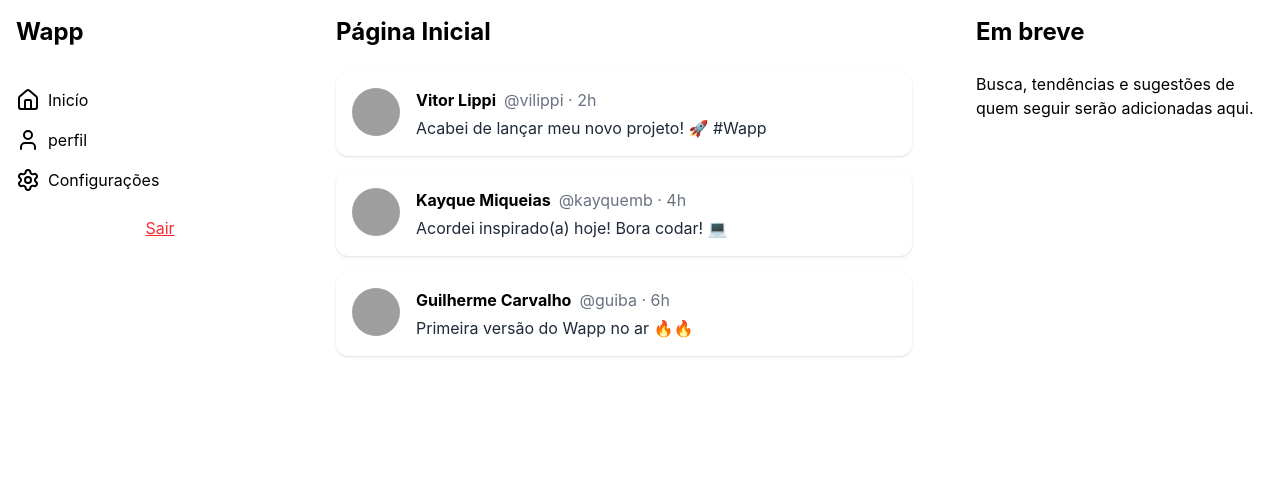
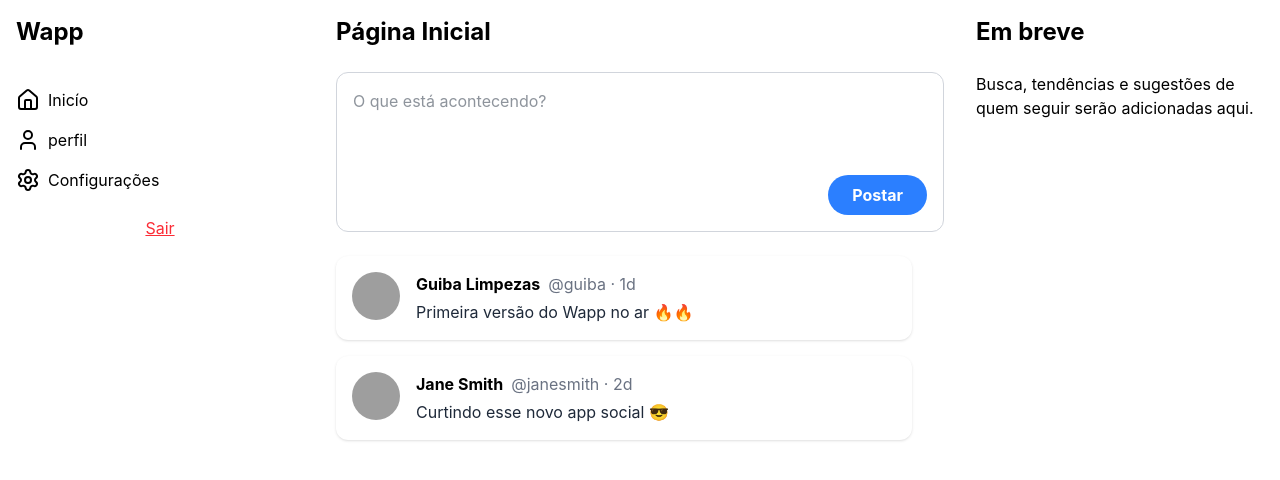
Before and after one commit to vilippi/clone-twitter, a React (Vite) app in the folder wapp/: page / in a window 1280 px wide. Shown: the top 480 px of the page. Built offline with nearby package versions, Linux system fonts and the light colour scheme; grey boxes are pictures that could not be loaded.

Commit message:
(NovoTweet): Componente para criar novos tweets adicionado

```diff
--- /dev/null
+++ b/wapp/src/components/home/NovoTweet.jsx
@@ -0,0 +1,47 @@
+import { useState } from 'react'
+import { useAuth } from '../../context/AuthContext'
+
+const NovoTweet = ({ onPost }) => {
+    const [conteudo, setConteudo] = useState('')
+    const { user } = useAuth()
+
+    const handlePost = () => {
+        if (conteudo.trim() === '') return
+
+        const novoTweet = {
+            username: user.username,
+            name: user.name,
+            avatar: user.avatar,
+            content: conteudo,
+            timestamp: 'agora',
+        }
+
+        onPost(novoTweet)
+        setConteudo('')
+    }
+
+    return (
+        <div className="bg-white border border-gray-300 rounded-xl p-4 mb-6">
+
+            <textarea
+                className="w-full resize-none border-none focus:ring-0 outline-none text-gray-800"
+                rows={3}
+                placeholder="O que está acontecendo?"
+                value={conteudo}
+                onChange={(e) => setConteudo(e.target.value)}
+            />
+
+            <div className="flex justify-end mt-2">
+                <button
+                    onClick={handlePost}
+                    className="bg-blue-500 text-white font-bold py-2 px-6 rounded-full hover:bg-blue-600 transition"
+                >
+                    Postar
+                </button>
+            </div>
+
+        </div>
+    )
+}
+
+export default NovoTweet
--- a/wapp/src/pages/Home.jsx
+++ b/wapp/src/pages/Home.jsx
@@ -1,35 +1,36 @@
+import { useState } from 'react'
 import Tweet from '../components/common/Tweet'
+import NovoTweet from '../components/home/NovoTweet'
 import MainLayout from '../layout/MainLayout'
 
-// Tweets mockados
-const tweets = [
-    {
-        username: 'vilippi',
-        name: 'Vitor Lippi',
-        avatar: 'https://i.pravatar.cc/150?img=1',
-        content: 'Acabei de lançar meu novo projeto! 🚀 #Wapp',
-        timestamp: '2h',
-    },
-    {
-        username: 'kayquemb',
-        name: 'Kayque Miqueias',
-        avatar: 'https://i.pravatar.cc/150?img=2',
-        content: 'Acordei inspirado(a) hoje! Bora codar! 💻',
-        timestamp: '4h',
-    },
-    {
-        username: 'guiba',
-        name: 'Guilherme Carvalho',
-        avatar: 'https://i.pravatar.cc/150?img=3',
-        content: 'Primeira versão do Wapp no ar 🔥🔥',
-        timestamp: '6h',
-    },
-]
+const Home = () => {
 
-const Home = () => {
+    const [tweets, setTweets] = useState([
+        {
+            username: 'guiba',
+            name: 'Guiba Limpezas',
+            avatar: 'https://i.pravatar.cc/150?img=3',
+            content: 'Primeira versão do Wapp no ar 🔥🔥',
+            timestamp: '1d',
+        },
+        {
+            username: 'janesmith',
+            name: 'Jane Smith',
+            avatar: 'https://i.pravatar.cc/150?img=2',
+            content: 'Curtindo esse novo app social 😎',
+            timestamp: '2d',
+        },
+    ])
+
+    const handleNovoTweet = (novoTweet) => {
+        setTweets([novoTweet, ...tweets])
+    }
+
     return (
         <MainLayout>
             <h1 className="text-2xl font-bold mb-6">Página Inicial</h1>
+
+            <NovoTweet onPost={handleNovoTweet} />
 
             <div className="max-w-xl">
                 {tweets.map((tweet, index) => (
```
